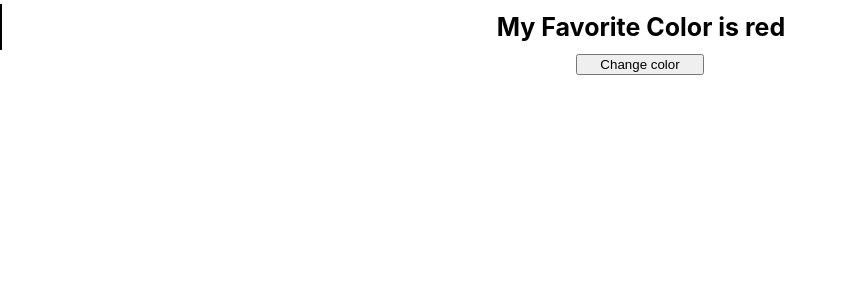
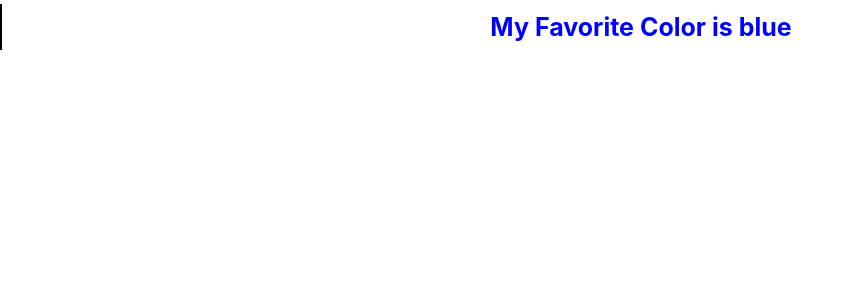
Before and after one commit to Soumitra-Mandal/My-App, a React (Create React App) app: page / in a window 1280 px wide. Shown: the top 300 px of the page, without its empty margins (0-854 px from the left). Built offline with nearby package versions, Linux system fonts and the light colour scheme.

Commit message:
color blinking

```diff
--- a/src/App.css
+++ b/src/App.css
@@ -5,7 +5,7 @@ h1{
   font-size:25px;
   border-left: solid 2px black;
   margin: 4px 0;
-  transition: 0.5s;
+  transition: 0.2s;
   cursor: pointer;
   z-index: 1;
 }
@@ -19,11 +19,11 @@ h1::before{
   content: '';
  position: absolute;
  height: 100%;
- width: 30%;
+ width: 20.5%;
  background-color: black;
  transform: scaleX(0);
  transform-origin: left;
- transition: 0.5s;
+ transition: 0.2s;
 }
 
 h1:hover::before{
@@ -35,7 +35,7 @@ h1 span{
   padding: 8px;
   position: relative;
   display: inline-block;
-  transition: 0.5s;
+  transition: 0.2s;
   z-index: 1
 }
 h1:hover span{
--- a/src/App.js
+++ b/src/App.js
@@ -8,22 +8,22 @@ import './App.css';
 class Header extends React.Component {
   constructor(props) {
     super(props);
-    this.state = {favoritecolor: "red"};
+    this.state = {favoritecolor: "red", color:"red"};
   }
 
-  changeColor = () => {
-    if(this.state.favoritecolor==='red')
-    this.setState({favoritecolor: "blue"});
+  componentDidMount = () => {
+    setInterval(()=>{
+      if(this.state.favoritecolor==='red')
+    this.setState({favoritecolor: "blue", color:'blue'});
     else
-    this.setState({favoritecolor: "red"});
-
+    this.setState({favoritecolor: "red", color:'red'});
+    },1000);
 
   }
   render() {
     return (
       <div>
-      <h1><span>My Favorite Color is {this.state.favoritecolor}</span></h1>
-      <button type="button" onClick={this.changeColor}>Change color</button>
+      <h1 style={{color: this.state.color}}><span>My Favorite Color is {this.state.favoritecolor}</span></h1>
       </div>
     );
   }
```
